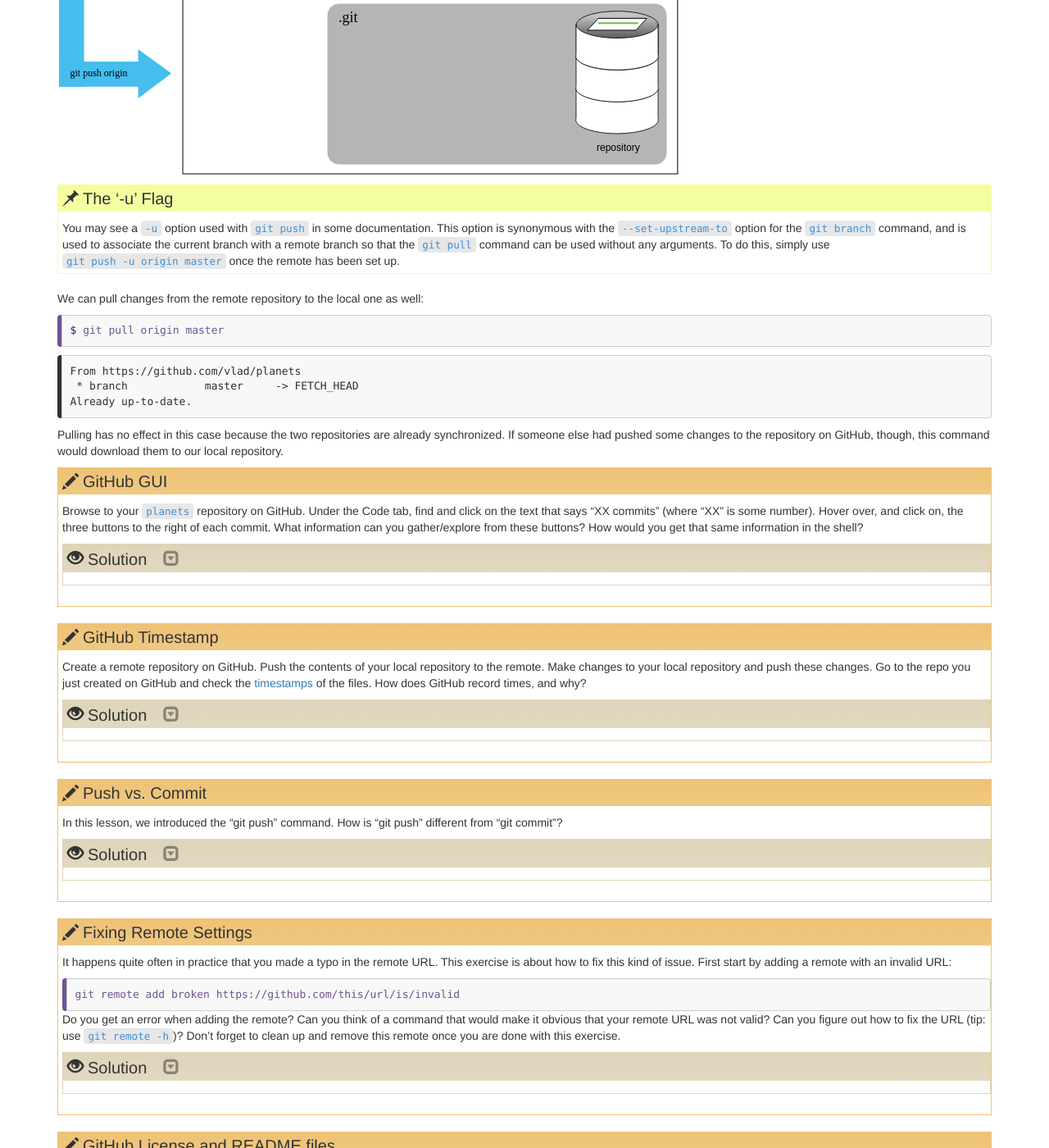
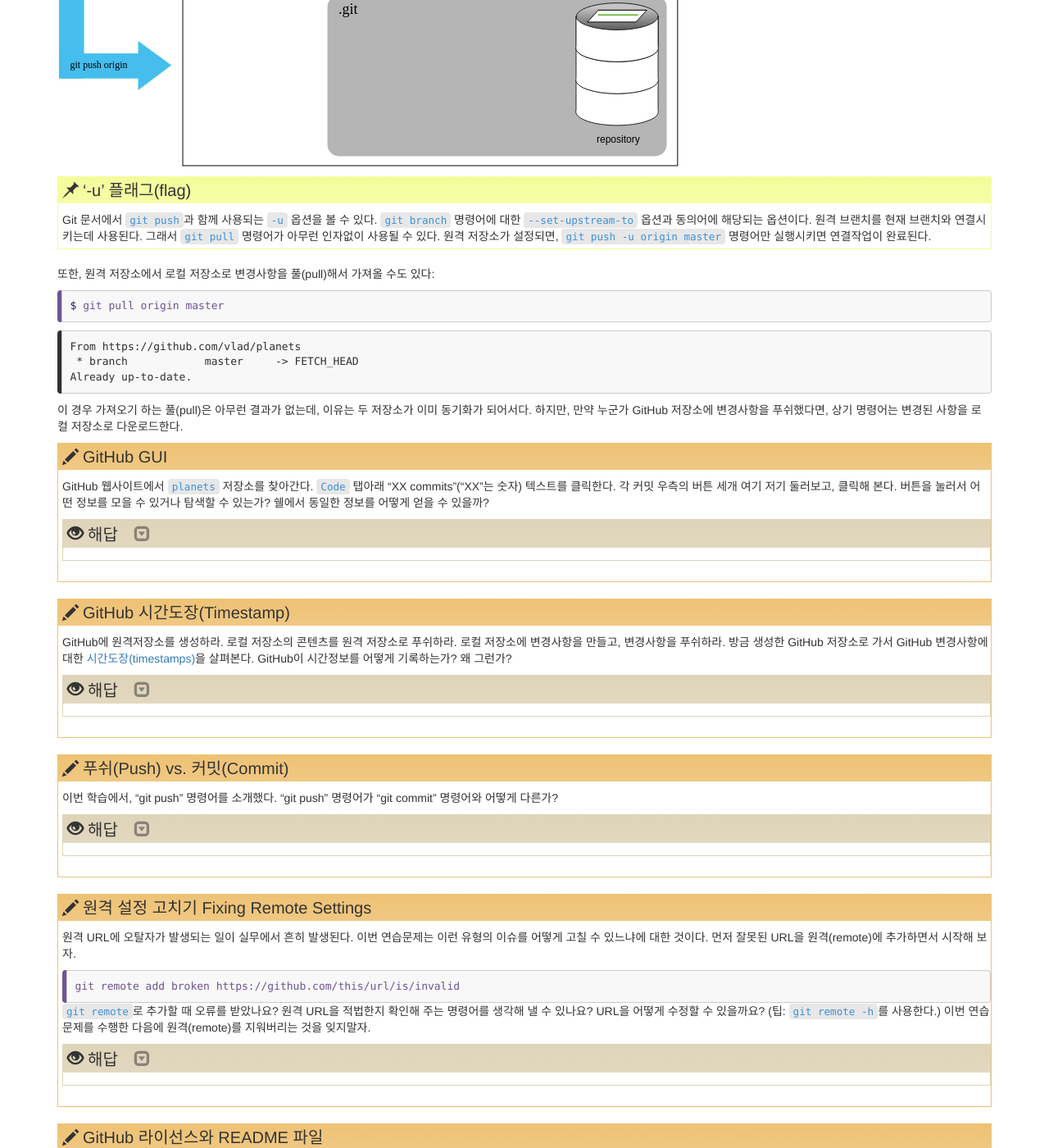
Before and after one commit to statkclee/git-novice-kr, a Jekyll site: the page built from _episodes/07-github.md, in a window 1280 px wide and 1400 px high, scrolled down 5085 px. Shown: the whole window at 82% size. Built offline with Jekyll 4.4.1, drawn with Linux system fonts in a browser that asks for light colours; some of the changed text lies outside the part shown.

Commit message:
translated github

````diff
--- a/_episodes/07-github.md
+++ b/_episodes/07-github.md
@@ -1,46 +1,46 @@
 ---
-title: Remotes in GitHub
+title: GitHub 원격작업
 teaching: 30
 exercises: 0
 questions:
-- "How do I share my changes with others on the web?"
+- "웹상에서 다른 분들과 내가 작업(변경)한 것을 공유할 수 있을까?"
 objectives:
-- "Explain what remote repositories are and why they are useful."
-- "Push to or pull from a remote repository."
+- "원격 저장소가 무엇인지 그리고 왜 원격 저장소가 유용한지 설명한다."
+- "원격 저장소에서 변경사항을 푸쉬(push)와 풀(pull)한다."
 keypoints:
-- "A local Git repository can be connected to one or more remote repositories."
-- "Use the HTTPS protocol to connect to remote repositories until you have learned how to set up SSH."
-- "`git push` copies changes from a local repository to a remote repository."
-- "`git pull` copies changes from a remote repository to a local repository."
+- "로컬 Git 저장소를 하나 이상 원격 저장소에 연결시킬 수 있다."
+- "SSH 설정법을 배우기 전까지 HTTPS 프로토콜을 사용해서 원격 저장소에 연결한다."
+- "`git push` 명령어는 로컬 저장소의 변경사항을 원격 저장소로 복제한다."
+- "`git pull` 명령어는 원격 저장소의 변경사항을 로컬 저장소로 복제한다."
 ---
 
-Version control really comes into its own when we begin to collaborate with
-other people.  We already have most of the machinery we need to do this; the
-only thing missing is to copy changes from one repository to another.
+버젼 제어(version control)는 다른 사람과 협업할 때 진정으로 다가온다.
+우리는 이미 버젼 제어를 위해 필요한 작업 대부분을 수행했다;
+한가지 빠진 것은 한 저장소에서 다른 저장소로 변경사항을 복사하는 것이다.
 
-Systems like Git allow us to move work between any two repositories.  In
-practice, though, it's easiest to use one copy as a central hub, and to keep it
-on the web rather than on someone's laptop.  Most programmers use hosting
-services like [GitHub](https://github.com), [BitBucket](https://bitbucket.org) or
-[GitLab](https://gitlab.com/) to hold those master copies; we'll explore the pros
-and cons of this in the final section of this lesson.
+Git 같은 시스템은 임의 두 저장소 사이에 작업을 옮길 수 있는 기능을 제공한다.
+하지만, 실무에서 다른 사람의 노트북이나 PC보다는 중앙 허브에 웹 방식으로 하나의 원본을 두고 사용하는 것이 가장 쉽다.
+대부분의 프로그래머는 프로그램 마스터 원본을
+[GitHub](http://github.com),
+[BitBucket](http://bitbucket.org),
+[GitLab](http://gitlab.com/) 호스팅 서비스에 두고 사용한다;
+이번 학습 마지막 부분에서 이러한 접근법의 장점과 단점을 살펴본다.
 
-Let's start by sharing the changes we've made to our current project with the
-world.  Log in to GitHub, then click on the icon in the top right corner to
-create a new repository called `planets`:
+세상 사람들과 현재 프로젝트에서 변경한 사항을 공유하는 것에서부터 시작해보자.
+GitHub에 로그인하고 나서, 우측 상단 아이콘을 클릭해서 `planets` 이름으로 신규 저장소를 생성한다:
+
 
 ![Creating a Repository on GitHub (Step 1)](../fig/github-create-repo-01.png)
 
-Name your repository "planets" and then click "Create Repository":
+저장소 이름을 "planets"으로 만들고 "Create Repostiory"를 클릭한다:
 
 ![Creating a Repository on GitHub (Step 2)](../fig/github-create-repo-02.png)
 
-As soon as the repository is created, GitHub displays a page with a URL and some
-information on how to configure your local repository:
+저장소가 생성되자 마자, GitHub는 URL을 가진 페이지와 로컬 저장소 환경설정 방법에 대한 정보를 화면에 출력한다:
 
 ![Creating a Repository on GitHub (Step 3)](../fig/github-create-repo-03.png)
 
-This effectively does the following on GitHub's servers:
+다음 명령어가 실제로 GitHub 서버에서 자동으로 수행된 것이다:
 
 ~~~
 $ mkdir planets
@@ -49,44 +49,42 @@ $ git init
 ~~~
 {: .language-bash}
 
-If you remember back to the earlier [lesson](./04-changes.html) where we added and
-commited our earlier work on `mars.txt`, we had a diagram of the local repository
-which looked like this:
+`mars.txt` 파일을 추가하고 커밋한 이전 [학습](./04-changes.html)을 상기한다면,
+로컬 저장소는 다음과 같이 도식적으로 표현할 수 있다:
+
 
 ![The Local Repository with Git Staging Area](../fig/git-staging-area.svg)
 
-Now that we have two repositories, we need a diagram like this:
+이제 저장소가 두개로 늘어서, 도식적으로 표현하면 다음과 같다:
 
 ![Freshly-Made GitHub Repository](../fig/git-freshly-made-github-repo.svg)
 
-Note that our local repository still contains our earlier work on `mars.txt`, but the
-remote repository on GitHub appears empty as it doesn't contain any files yet.
+현재 로컬 저장소는 여전히 `mars.txt` 파일에 대한 이전 작업정보를 담고 있다.
+하지만, GitHub의 원격 저장소에는 아직 어떠한 파일도 담고 있지는 않다:
 
-The next step is to connect the two repositories.  We do this by making the
-GitHub repository a [remote]({{ page.root }}/reference#remote) for the local repository.
-The home page of the repository on GitHub includes the string we need to
-identify it:
+다음 단계는 두 저장소를 연결하는 것이다.
+로컬 저장소를 위해서 GitHub 저장소를 [원격(remote)]({{ page.root }}/reference.html#remote)으로 만들어 두 저장소를 연결한다.
+GitHub의 저장소 홈페이지에 식별하는데 필요한 문자열이 포함되어 있다:
 
 ![Where to Find Repository URL on GitHub](../fig/github-find-repo-string.png)
 
-Click on the 'HTTPS' link to change the [protocol]({{ page.root }}/reference#protocol) from
-SSH to HTTPS.
+SSH에서 HTTPS로 [프로토콜(protocol)]({{ page.root }}/reference.html#protocol)을 변경하려면 'HTTPS' 링크를 클릭한다.
+
 
 > ## HTTPS vs. SSH
 >
-> We use HTTPS here because it does not require additional configuration.  After
-> the workshop you may want to set up SSH access, which is a bit more secure, by
-> following one of the great tutorials from
+> 부가적인 설정이 필요하지 않아서 여기서는 HTTPS를 사용한다.
+> 워크샵 후에 SSH 접근 설정을 원할지도 모른다.
+> SSH 접근이 좀더 안전하다.
 > [GitHub](https://help.github.com/articles/generating-ssh-keys),
-> [Atlassian/BitBucket](https://confluence.atlassian.com/display/BITBUCKET/Set+up+SSH+for+Git)
-> and [GitLab](https://about.gitlab.com/2014/03/04/add-ssh-key-screencast/)
-> (this one has a screencast).
+> [Atlassian/BitBucket](https://confluence.atlassian.com/display/BITBUCKET/Set+up+SSH+for+Git),
+> [GitLab](https://about.gitlab.com/2014/03/04/add-ssh-key-screencast/)의 훌륭한 지도서 중 하나를 따라하는 것도 좋다.
+> GitLab은 온라인 동영상도 제공한다.
 {: .callout}
 
 ![Changing the Repository URL on GitHub](../fig/github-change-repo-string.png)
 
-Copy that URL from the browser, go into the local `planets` repository, and run
-this command:
+웹 브라우져에서 URL을 복사하고 나서, 로컬 컴퓨터 `planets` 저장소로 가서 다음 명령어를 실행한다:
 
 ~~~
 $ git remote add origin https://github.com/vlad/planets.git
@@ -96,7 +94,10 @@ $ git remote add origin https://github.com/vlad/planets.git
 Make sure to use the URL for your repository rather than Vlad's: the only
 difference should be your username instead of `vlad`.
 
-We can check that the command has worked by running `git remote -v`:
+Vlad가 아니고 여러분 저장소의 URL을 사용했는지 확인한다:
+유일한 차이점은 `vlad` 대신에 여러분의 사용자이름(username)이다.
+
+`git remote -v` 실행해서 명령어가 제대로 작동했는지 확인한다:
 
 ~~~
 $ git remote -v
@@ -109,11 +110,12 @@ origin   https://github.com/vlad/planets.git (fetch)
 ~~~
 {: .output}
 
-The name `origin` is a local nickname for your remote repository. We could use
-something else if we wanted to, but `origin` is by far the most common choice.
 
-Once the nickname `origin` is set up, this command will push the changes from
-our local repository to the repository on GitHub:
+`origin` 이름이 원격 저장소에 대한 로컬 별명이다.
+원한다면 다른 명칭을 사용할 수도 있지만, `origin` 이름이 가장 일반적인 선택이다.
+
+별명이 `origin`으로 설정되면,
+다음 명령어가 변경사항을 로컬 저장소에서 GitHub 원격 저장소로 밀어 넣어 푸쉬(push)한다:
 
 ~~~
 $ git push origin master
@@ -132,11 +134,11 @@ Branch master set up to track remote branch master from origin.
 ~~~
 {: .output}
 
-> ## Proxy
+> ## 프록시(Proxy)
 >
-> If the network you are connected to uses a proxy, there is a chance that your
-> last command failed with "Could not resolve hostname" as the error message. To
-> solve this issue, you need to tell Git about the proxy:
+> 만약 연결된 네트워크가 프록시를 사용한다면,
+> "Could not resolve hostname" 오류 메시지로 인해서 마지막 명령어가 실패할 가능성이 있다.
+> 이 문제를 해결하기 위해서, 프록시에 대한 정보를 Git에 전달할 필요가 있다:
 >
 > ~~~
 > $ git config --global http.proxy http://user:password@proxy.url
@@ -144,8 +146,8 @@ Branch master set up to track remote branch master from origin.
 > ~~~
 > {: .language-bash}
 >
-> When you connect to another network that doesn't use a proxy, you will need to
-> tell Git to disable the proxy using:
+> 프록시를 사용하지 않는 또다른 네트워크에 연결될 때,
+> Git에게 프록시 기능을 사용하지 않도록 다음 명령어를 사용하여 일러준다:
 >
 > ~~~
 > $ git config --global --unset http.proxy
@@ -154,43 +156,42 @@ Branch master set up to track remote branch master from origin.
 > {: .language-bash}
 {: .callout}
 
-> ## Password Managers
+> ## 비밀번호 관리자(password manager)
 >
-> If your operating system has a password manager configured, `git push` will
-> try to use it when it needs your username and password.  For example, this
-> is the default behavior for Git Bash on Windows. If you want to type your
-> username and password at the terminal instead of using a password manager,
-> type:
+> 운영체제 위에 비밀번호 관리자(password manager)가 설정되어 있다면,
+> 사용자이름(username)과 비밀번호(passord)가 필요로 할 때,
+> `git push` 명령어가 이를 사용하려 한다.
+> "Git Bash on Windows"를 사용하면 기본 디폴트 행동이다.
+> 관리자 비밀번호를 사용하는 대신에,
+> 터미널에서 사용자이름과 비밀번호를 입력하려면,
+> `git push`를 실행하기 전에 터미널에서 다음과 같이 타이핑한다:
 >
 > ~~~
 > $ unset SSH_ASKPASS
 > ~~~
 > {: .language-bash}
 >
-> in the terminal, before you run `git push`.  Despite the name, [git uses
-> `SSH_ASKPASS` for all credential
-> entry](https://git-scm.com/docs/gitcredentials#_requesting_credentials), so
-> you may want to unset `SSH_ASKPASS` whether you are using git via SSH or
-> https.
+> [git uses `SSH_ASKPASS` for all credential entry](https://git-scm.com/docs/gitcredentials#_requesting_credentials)에도 불구하고,
+> SSH나 HTTPS를 경유하여 Git을 사용하든 `SSH_ASKPASS`을 설정하고 싶지 않을 수도 있다.
 >
-> You may also want to add `unset SSH_ASKPASS` at the end of your `~/.bashrc`
-> to make git default to using the terminal for usernames and passwords.
+> `~/.bashrc` 파일 하단에 `unset SSH_ASKPASS`을 추가해서
+> Git으로 하여금 사용자명과 비밀번호를 사용하도록 기본설정으로 둘 수도 있다.
 {: .callout}
 
-Our local and remote repositories are now in this state:
+이제 로컬 저장소와 원격 저장소는 다음과 같은 상태가 된다:
 
 ![GitHub Repository After First Push](../fig/github-repo-after-first-push.svg)
 
-> ## The '-u' Flag
+> ## '-u' 플래그(flag)
 >
-> You may see a `-u` option used with `git push` in some documentation.  This
-> option is synonymous with the `--set-upstream-to` option for the `git branch`
-> command, and is used to associate the current branch with a remote branch so
-> that the `git pull` command can be used without any arguments. To do this,
-> simply use `git push -u origin master` once the remote has been set up.
+> Git 문서에서 `git push`과 함께 사용되는 `-u` 옵션을 볼 수 있다.
+> `git branch` 명령어에 대한 `--set-upstream-to` 옵션과 동의어에 해당되는 옵션이다.
+> 원격 브랜치를 현재 브랜치와 연결시키는데 사용된다. 그래서 `git pull` 명령어가
+> 아무런 인자없이 사용될 수 있다.
+> 원격 저장소가 설정되면, `git push -u origin master` 명령어만 실행시키면 연결작업이 완료된다.
 {: .callout}
 
-We can pull changes from the remote repository to the local one as well:
+또한, 원격 저장소에서 로컬 저장소로 변경사항을 풀(pull)해서 가져올 수도 있다:
 
 ~~~
 $ git pull origin master
@@ -204,80 +205,98 @@ Already up-to-date.
 ~~~
 {: .output}
 
-Pulling has no effect in this case because the two repositories are already
-synchronized.  If someone else had pushed some changes to the repository on
-GitHub, though, this command would download them to our local repository.
+이 경우 가져오기 하는 풀(pull)은 아무런 결과가 없는데, 이유는 두 저장소가 이미 동기화가 되어서다.
+하지만, 만약 누군가 GitHub 저장소에 변경사항을 푸쉬했다면, 상기 명령어는 변경된 사항을 로컬 저장소로 다운로드한다.
 
 > ## GitHub GUI
 >
-> Browse to your `planets` repository on GitHub.
-> Under the Code tab, find and click on the text that says "XX commits" (where "XX" is some number).
-> Hover over, and click on, the three buttons to the right of each commit.
-> What information can you gather/explore from these buttons?
-> How would you get that same information in the shell?
+> GitHub 웹사이트에서 `planets` 저장소를 찾아간다.
+> `Code` 탭아래 "XX commits"("XX"는 숫자) 텍스트를 클릭한다.
+> 각 커밋 우측의 버튼 세개 여기 저기 둘러보고, 클릭해 본다.
+> 버튼을 눌러서 어떤 정보를 모을 수 있거나 탐색할 수 있는가?
+> 쉘에서 동일한 정보를 어떻게 얻을 수 있을까?
 >
-> > ## Solution
-> > The left-most button (with the picture of a clipboard) copies the full identifier of the commit to the clipboard. In the shell, ```git log``` will show you the full commit identifier for each commit.
+> > ## 해답
+> > (클립보드 그림을 갖는) 가장 좌측 버튼은 클립보드에 커밋 식별자 전체를 복사한다.
+> > 쉘에서 ```git log``` 명령어가 각 커밋에 대한 전체 커밋 식별자를 보여준다.
 > >
-> > When you click on the middle button, you'll see all of the changes that were made in that particular commit. Green shaded lines indicate additions and red ones removals. In the shell we can do the same thing with ```git diff```. In particular, ```git diff ID1..ID2``` where ID1 and ID2 are commit identifiers (e.g. ```git diff a3bf1e5..041e637```) will show the differences between those two commits.
+> > 중간 버튼을 클릭하게 되면, 특정 커밋으로 변경한 내용 전체를 확인할 수 있다.
+> > 녹색 음영선은 추가를 붉은색 음영선은 삭제를 의미한다.
+> > 쉘에서 동일한 작업을 ```git diff```로 할 수 있다.
+> > 특히, ```git diff ID1..ID2```(ID1와 ID2은 커밋 식별자다) 명령어(즉, ```git diff a3bf1e5..041e637```)는 두 커밋 사이 차이를 보여준다.
 > >
-> > The right-most button lets you view all of the files in the repository at the time of that commit. To do this in the shell, we'd need to checkout the repository at that particular time. We can do this with ```git checkout ID``` where ID is the identifier of the commit we want to look at. If we do this, we need to remember to put the repository back to the right state afterwards!
+> > 가장 우측 버튼은 커밋 당시에 저장소 모든 파일을 보여준다.
+> > 쉘로 이런 작업을 수행하려면, 해당 시점의 저장소를 checkout 해야 한다.
+> > 쉘에서 ```git checkout ID```(여기서 ID는 살펴보려고 하는 커밋 식별자) 명령어를 실행하면 된다.
+> > checkout 하게 되면, 나중에 저장소를 올바른 상태로 되돌려 놓아야 된다는 것을 기억해야 됩니다.
 > {: .solution}
 {: .challenge}
 
-> ## GitHub Timestamp
+> ## GitHub 시간도장(Timestamp)
 >
-> Create a remote repository on GitHub.  Push the contents of your local
-> repository to the remote.  Make changes to your local repository and push
-> these changes.  Go to the repo you just created on GitHub and check the
-> [timestamps]({{ page.root }}/reference#timestamp) of the files.  How does GitHub record
-> times, and why?
+> GitHub에 원격저장소를 생성하라.
+> 로컬 저장소의 콘텐츠를 원격 저장소로 푸쉬하라.
+> 로컬 저장소에 변경사항을 만들고, 변경사항을 푸쉬하라.
+> 방금 생성한 GitHub 저장소로 가서
+> GitHub 변경사항에 대한 [시간도장(timestamps)](reference.html#timestamp)을 살펴본다.
+> GitHub이 시간정보를 어떻게 기록하는가? 왜 그런가?
 >
-> > ## Solution
-> > GitHub displays timestamps in a human readable relative format (i.e. "22 hours ago" or "three weeks ago"). However, if you hover over the timestamp, you can see the exact time at which the last change to the file occurred.
+> > ## 해답
+> > GitHub은 시간도장을 사람이 읽기 쉬운 형태로 표시한다(즉, "22 hours ago" 혹은 "three weeks ago").
+> > 하지만, 시간도장을 이리저리 살펴보면, 파일의 마지막 변경이 발생된 정확한 시간을 볼 수 있다.
 > {: .solution}
 {: .challenge}
 
-> ## Push vs. Commit
+> ## 푸쉬(Push) vs. 커밋(Commit)
 >
-> In this lesson, we introduced the "git push" command.
-> How is "git push" different from "git commit"?
+> 이번 학습에서, "git push" 명령어를 소개했다.
+> "git push" 명령어가 "git commit" 명령어와 어떻게 다른가?
 >
-> > ## Solution
-> > When we push changes, we're interacting with a remote repository to update it with the changes we've made locally (often this corresponds to sharing the changes we've made with others). Commit only updates your local repository.
+> > ## 해답
+> >
+> > 변경 사항을 푸쉬하면, 로컬에서 변경한 사항을 원격 저장소와 상호협의하여 최신 상태로 갱신한다.
+> > (흔히 다른 사람 변경시킨 것을 공유하는 것도 이에 해당된다.)
+> > 커밋은 로컬 저장소만 갱신한다는 점에서 차이가 난다.
 > {: .solution}
 {: .challenge}
 
-> ## Fixing Remote Settings
+> ## 원격 설정 고치기 Fixing Remote Settings
 >
-> It happens quite often in practice that you made a typo in the
-> remote URL. This exercise is about how to fix this kind of issue.
-> First start by adding a remote with an invalid URL:
+> 원격 URL에 오탈자가 발생되는 일이 실무에서 흔히 발생된다.
+> 이번 연습문제는 이런 유형의 이슈를 어떻게 고칠 수 있느냐에 대한 것이다.
+> 먼저 잘못된 URL을 원격(remote)에 추가하면서 시작해 보자.
 >
 > ~~~
 > git remote add broken https://github.com/this/url/is/invalid
 > ~~~
 > {: .language-bash}
 >
-> Do you get an error when adding the remote? Can you think of a
-> command that would make it obvious that your remote URL was not
-> valid? Can you figure out how to fix the URL (tip: use `git remote
-> -h`)? Don't forget to clean up and remove this remote once you are
-> done with this exercise.
+> `git remote`로 추가할 때 오류를 받았나요?
+> 원격 URL을 적법한지 확인해 주는 명령어를 생각해 낼 수 있나요?
+> URL을 어떻게 수정할 수 있을까요? (팁: `git remote -h`를 사용한다.)
+> 이번 연습문제를 수행한 다음에 원격(remote)를 지워버리는 것을 잊지말자.
 >
-> > ## Solution
-> > We don't see any error message when we add the remote (adding the remote tells git about it, but doesn't try to use it yet). As soon as we try to use ```git push``` we'll see an error message. The command ```git remote set-url``` allows us to change the remote's URL to fix it.
+> > ## 해답
+> > 원격(remote)를 추가할 때 어떤 오류 메시지도 볼 수 없다. (원격 remote 를 추가하는 것은 Git에게 알려주기만 할 뿐 아직 사용하지는 않았기 때문이다.)
+> > ```git push``` 명령어를 사용하자마자, 오류 메시지를 보게 된다.
+> > ```git remote set-url``` 명령어를 통해서 잘못된 원격 URL을 바꿔 문제를 해결하게 된다.
 > {: .solution}
 {: .challenge}
 
-> ## GitHub License and README files
+> ## GitHub 라이선스와 README 파일
 >
 > In this section we learned about creating a remote repository on GitHub, but when you initialized your
 > GitHub repo, you didn't add a README.md or a license file. If you had, what do you think would have happened when
 > you tried to link your local and remote repositories?
 >
-> > ## Solution
-> > In this case, we'd see a merge conflict due to unrelated histories. When Github creates a README.md file, it performs a commit in the remote repository. When you try to pull the remote repository to your local repository, Git detects that they have histories that do not share a common origin and refuses to merge.
+> 이번 학습에서 GitHub에 원격 저장소를 생성하는 방법을 학습했다.
+> 하지만, GitHub 저장소를 초기화할 때 `README.md` 혹은 라이선스 파일을 추가하지 않았다.
+> 로컬 저장소와 원격 저장소를 연결시킬 때 두 파일을 갖게 되면 무슨 일이 발생될 것으로 생각하십니까?
+>
+> > ## 해답
+> > 이런 경우, 관련없는 이력때문에 병합 충돌(merge conflict)이 발생된다.
+> > GitHub에서 `README.md` 파일을 생성시키고 원격 저장소에서 커밋작업을 수행한다.
+> > 로컬 저장소로 원격 저장소를 풀(pull)로 땡겨오면, Git이 `origin`과 공유되지 않는 이력을 탐지하고 병합(merge)를 거부해 버린다.
 > > ~~~
 > > $ git pull origin master
 > > ~~~
@@ -291,7 +310,8 @@ GitHub, though, this command would download them to our local repository.
 > > ~~~
 > > {: .output}
 > >
-> > You can force git to merge the two repositories with the option `--allow-unrelated-histories`. Be careful when you use this option and carefully examine the contents of local and remote repositories before merging.
+> > `--allow-unrelated-histories` 옵션으로 두 저장소를 강제로 병합(merge)시킬 수 있다.
+> > 이런 옵션을 사용할 때 주의한다. 병합하기 전에 로컬저장소와 원격저장소의 콘텐츠를 면밀히 조사한다.
 > > ~~~
 > > $ git pull --allow-unrelated-histories origin master
 > > ~~~
````
